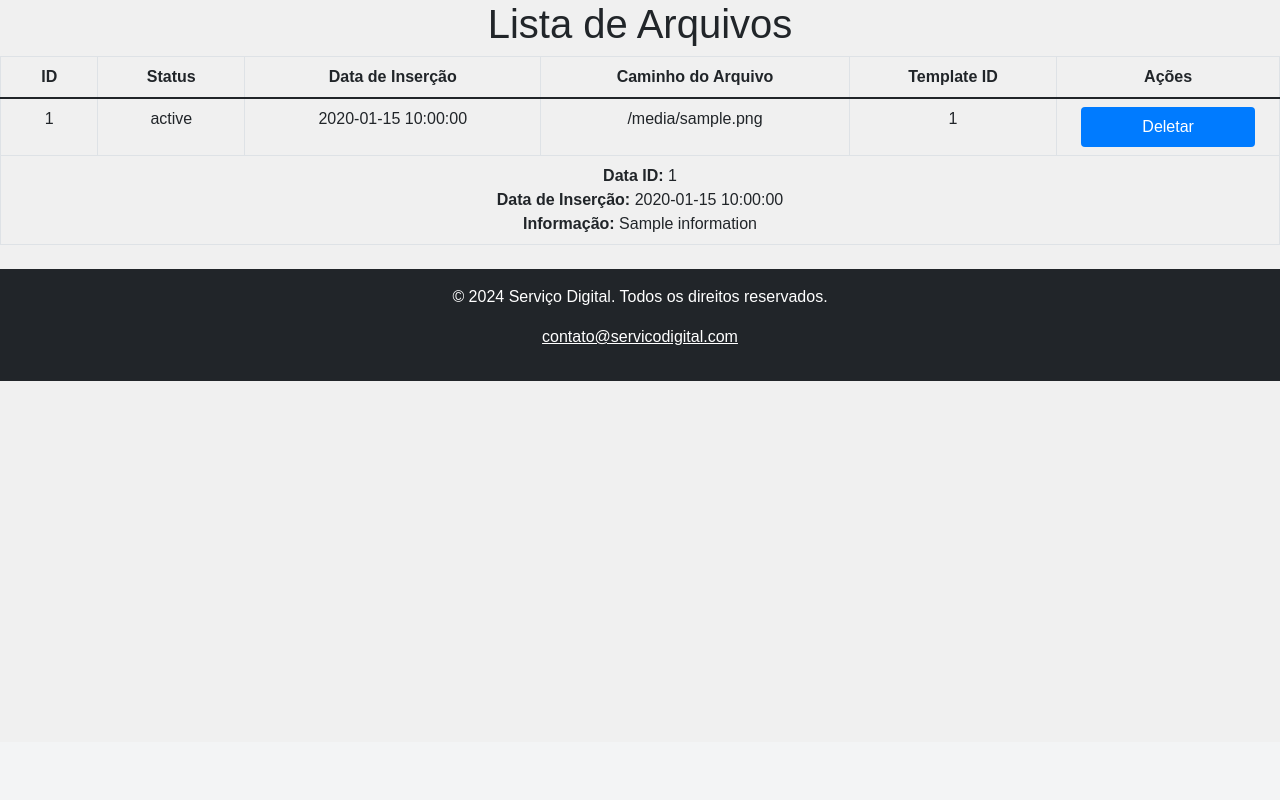
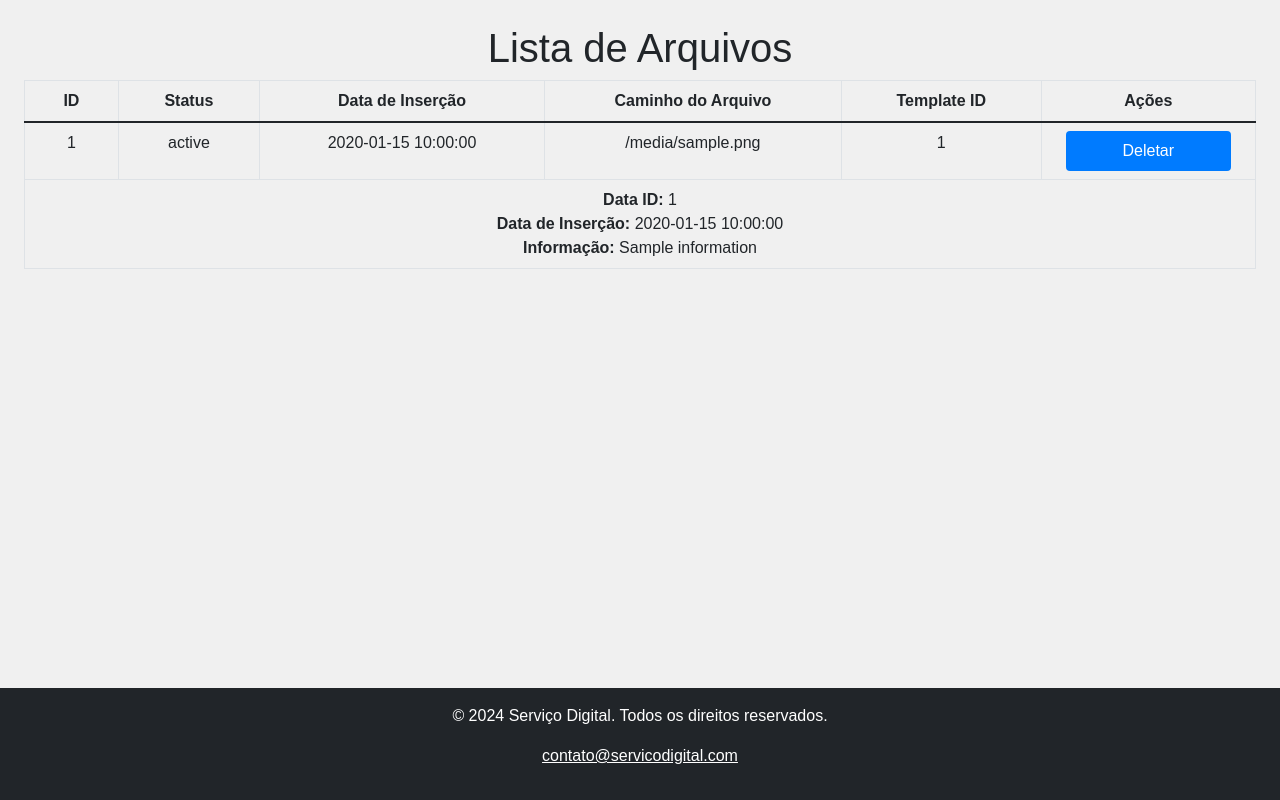
Before and after one commit to brdoliveira/upflow-flsk, a Python web app: template templates/list_files.html in a window 1280 px wide. Shown: the part 58-858 px from the top of the page. Before the commit the page ends 439 px from the top, so only its background shows below. Run offline with Jinja, Linux system fonts and the light colour scheme; the template is opened without the code that fills it: most values are stand-ins (such as "Sample title", 1, 10 or a date in 2020).

Commit message:
FEAT(list_files): Formatando tela listar arquivos

```diff
--- a/templates/list_files.html
+++ b/templates/list_files.html
@@ -1,8 +1,9 @@
 {% extends "template.html" %}
 
 {% block conteudo %}
-<div class="mt-10 text-center">
-    <h1 class="text-4xl font-bold mb-6">Lista de Arquivos</h1>
+<div class="mt-10 text-center p-4">
+    <h1 class="fs-1 font-bold mb-6 d-flex flex-wrap align-items-center justify-content-center">Lista de Arquivos</h1>
+    <div style="height: 70vh; overflow-y: scroll;">
         <table class="table table-bordered table-auto w-full">
             <thead>
                 <tr>
@@ -23,7 +24,8 @@
                     <td class="border px-4 py-2">{{ file.FilePath }}</td>
                     <td class="border px-4 py-2">{{ file.TemplateID }}</td>
                     <td class="border px-4 py-2">
-                    <form action="{{ url_for('delete_file', file_id=file.FileID) }}" method="POST" onsubmit="return confirm('Tem certeza que deseja deletar este arquivo?');">
+                        <form action="{{ url_for('delete_file', file_id=file.FileID) }}" method="POST"
+                            onsubmit="return confirm('Tem certeza que deseja deletar este arquivo?');">
                             <button type="submit" class="bg-red-500 text-white px-4 py-2 rounded">Deletar</button>
                         </form>
                     </td>
@@ -41,4 +43,5 @@
             </tbody>
         </table>
     </div>
+</div>
 {% endblock %}
```
Lines whose indentation alone changed are shown as unchanged.
